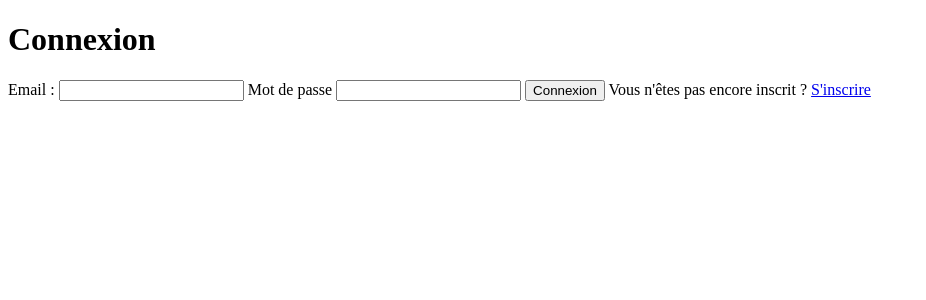
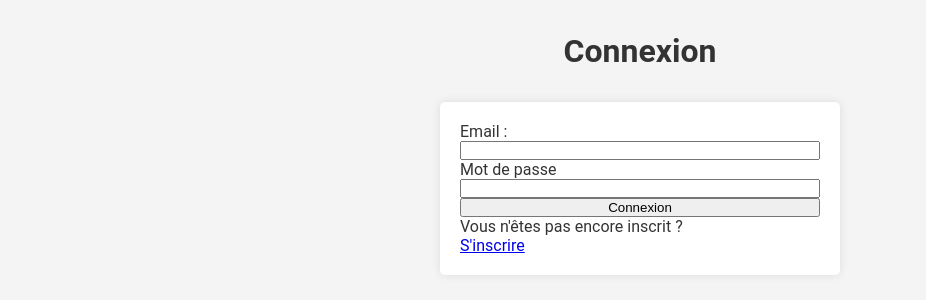
Before and after one commit to Dridox-h/bdd_projet_if3a, a PHP site: page /accueil.php in a window 1280 px wide. Shown: the top 300 px of the page, without its empty margins (0-926 px from the left). Run offline with PHP 8.4, Linux system fonts and the light colour scheme.

Commit message:
ajout lien css

```diff
--- a/accueil.php
+++ b/accueil.php
@@ -7,13 +7,15 @@ session_start();
 <head>
     <meta charset="UTF-8">
     <title>Réservation de court de Tennis</title>
+    <link rel="stylesheet" href="./stylesheet/styles.css">
+
 </head>
 <body>
     <?php if (isset($_SESSION['id_user'])) : ?>
         <h1>Bienvenue sur le site de réservation de courts de tennis !</h1>
     <?php else : ?>
         <h1>Connexion</h1>
-        <form action="connexion.php" method="post">
+        <form class="form-container" action="connexion.php" method="post">
             <label for="email">Email : </label>
             <input type="email" name="email" id="email" required>
             <label for="password">Mot de passe</label>
```
